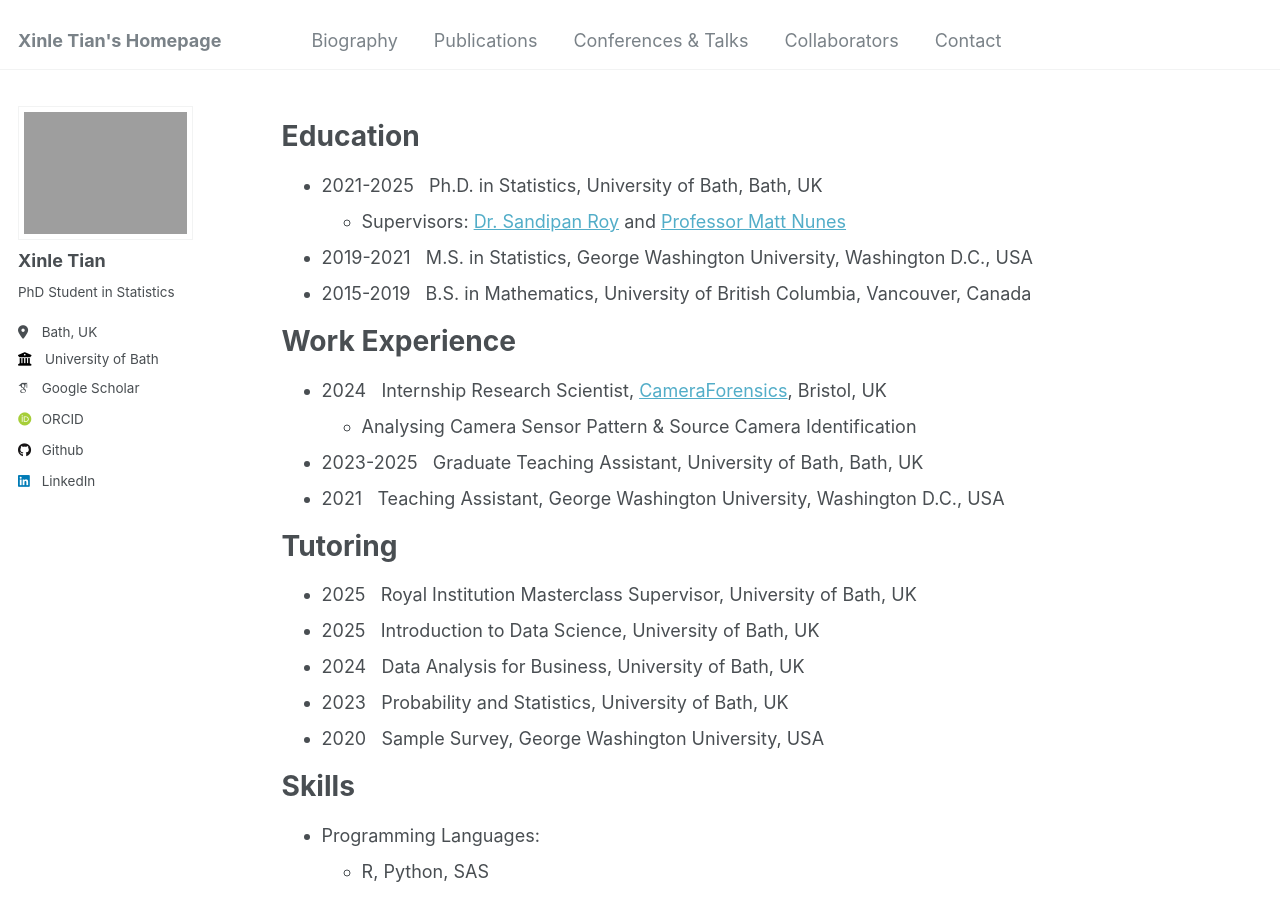
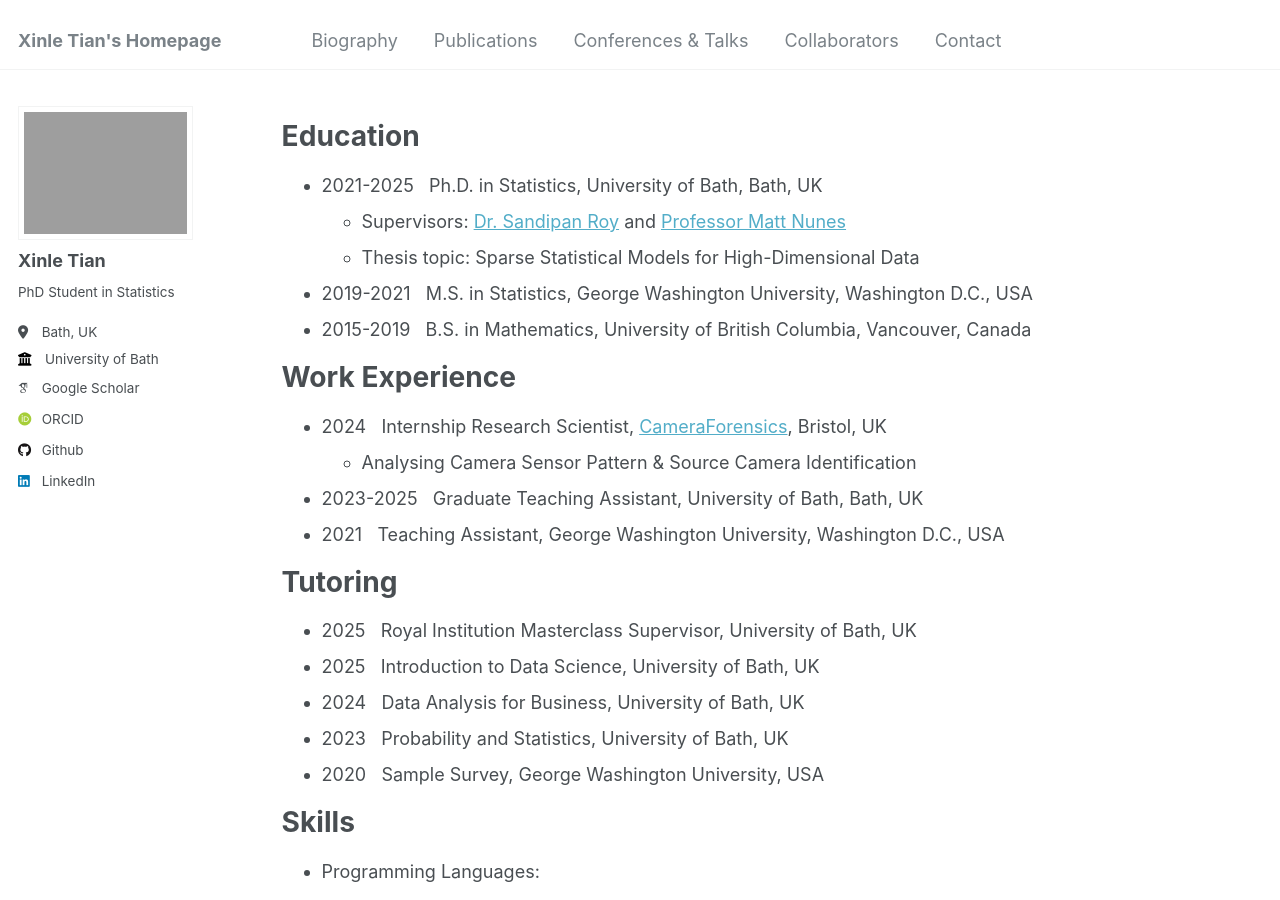
Before and after one commit to xinlet/xinlet.github.io, a Jekyll site: the page built from _pages/bio.md, in a window 1280 px wide and 900 px high. Built offline with Jekyll 4.4.1, drawn with Linux system fonts in a browser that asks for light colours; some web fonts are replaced.

Commit message:
Update bio.md

```diff
--- a/_pages/bio.md
+++ b/_pages/bio.md
@@ -13,6 +13,7 @@ Education
 ======
 * 2021-2025 &nbsp; Ph.D. in Statistics, University of Bath, Bath, UK
   * Supervisors: [Dr. Sandipan Roy](https://sites.google.com/view/sandipanroy) and [Professor Matt Nunes](https://people.bath.ac.uk/man54/homepage.html)
+  * Thesis topic: Sparse Statistical Models for High-Dimensional Data
 * 2019-2021 &nbsp; M.S. in Statistics, George Washington University, Washington D.C., USA
 * 2015-2019 &nbsp; B.S. in Mathematics, University of British Columbia, Vancouver, Canada
 
```
